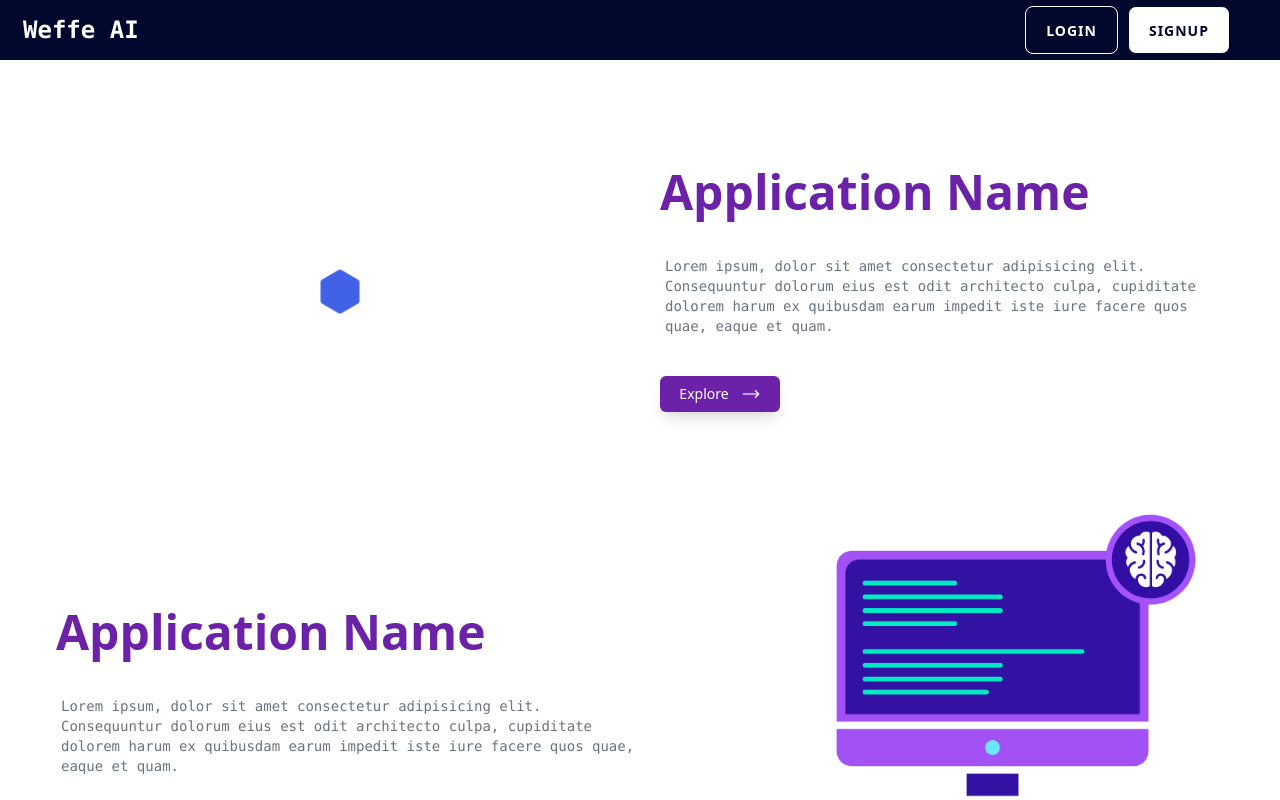
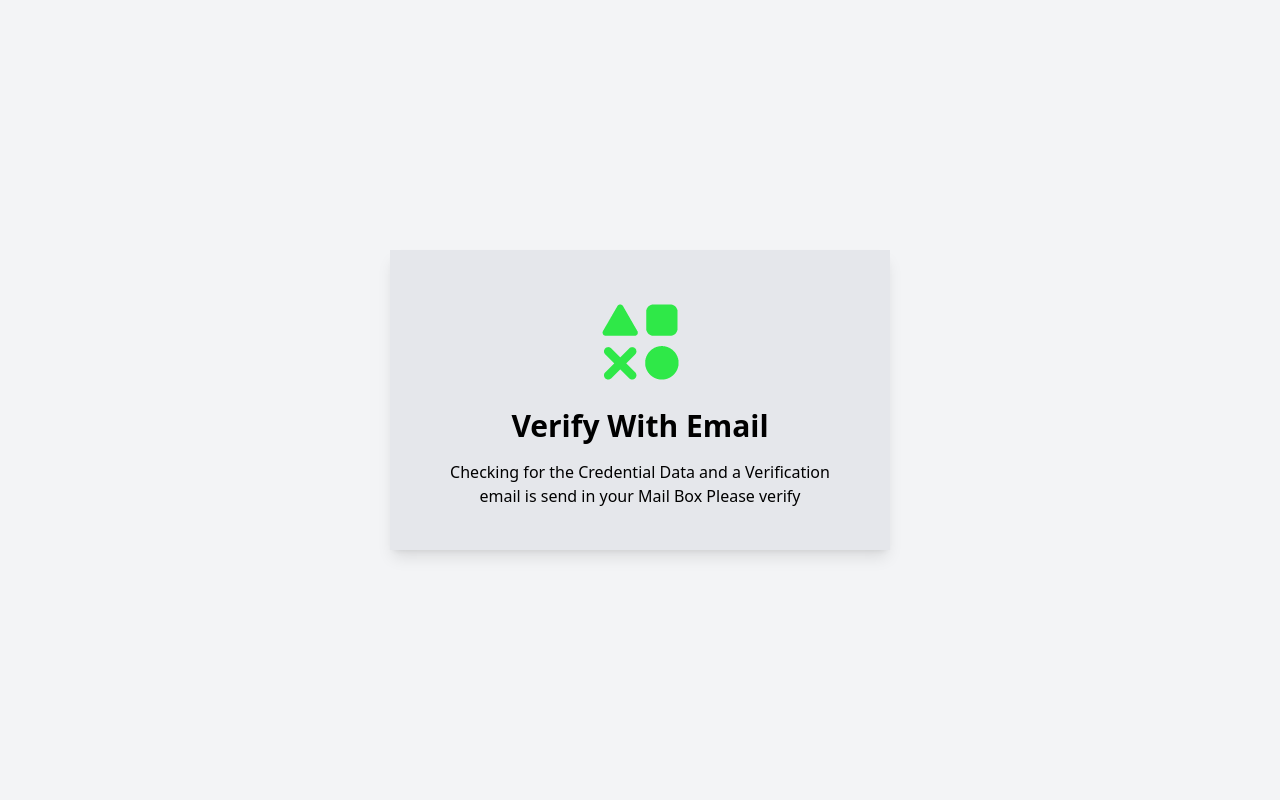
Before and after one commit to aayushYash/react-ai-evaluation-app, a React (Create React App) app: page / in a window 1280 px wide. Shown: the top 800 px of the page. Built offline with nearby package versions, Linux system fonts and the light colour scheme.

Commit message:
verifyUser page

```diff
--- a/src/App.js
+++ b/src/App.js
@@ -16,6 +16,7 @@ import {
   faEyeSlash,
   faCalendar,
 } from "@fortawesome/free-solid-svg-icons";
+import VerifyUser from "./screens/VerifyUser";
 
 library.add(
   fab,
@@ -34,9 +35,11 @@ export default function App() {
   return (
     <Router>
       <Routes>
-        <Route path="/" element={<LandingScreen />} />
+        {/* <Route path="/" element={<LandingScreen />} />
         <Route path="login" element={<LoginScreen />} />
-        <Route path="register" element={<RegisterScreen />} />
+        <Route path="register" element={<RegisterScreen />} /> */}
+        <Route path="/" element={<VerifyUser />} />
+
         {/* <Route path='StudentDashboard' element={<StudentDashboard />}/> */}
       </Routes>
     </Router>
--- a/src/screens/RegisterScreen.js
+++ b/src/screens/RegisterScreen.js
@@ -38,7 +38,7 @@ export default function RegisterScreen() {
   return (
     <div>
       <Model />
-      {/* <Header />
+      <Header />
       <div className="loginPageBody">
         <div className="leftBody">
           <img className=" w-full h-[400px]" src="/images/b4.gif" alt="" />
@@ -95,7 +95,7 @@ export default function RegisterScreen() {
           </Form>
         </div>
       </div>
-      <Footer position="absolute" /> */}
+      <Footer position="absolute" />
     </div>
   );
 }
--- /dev/null
+++ b/src/screens/VerifyUser.js
@@ -0,0 +1,19 @@
+import React from "react";
+import Button from "../components/ui/Button";
+
+function VerifyUser() {
+  return (
+    <div className="w-full flex justify-center items-center h-screen bg-gray-100">
+      <div className=" w-[300px] flex justify-center space-y-4 items-center flex-col md:w-[500px] h-[400px] md:h-[300px] bg-gray-200 border shadow-lg">
+        <img className=" w-[100px]" src="/images/c.gif" alt="" />
+        <h1 className=" text-3xl font-bold ">Verify With Email </h1>
+        <p className=" px-10 text-center font-light ">
+          Checking for the Credential Data and a Verification email is send in
+          your Mail Box Please verify
+        </p>
+      </div>
+    </div>
+  );
+}
+
+export default VerifyUser;
```
